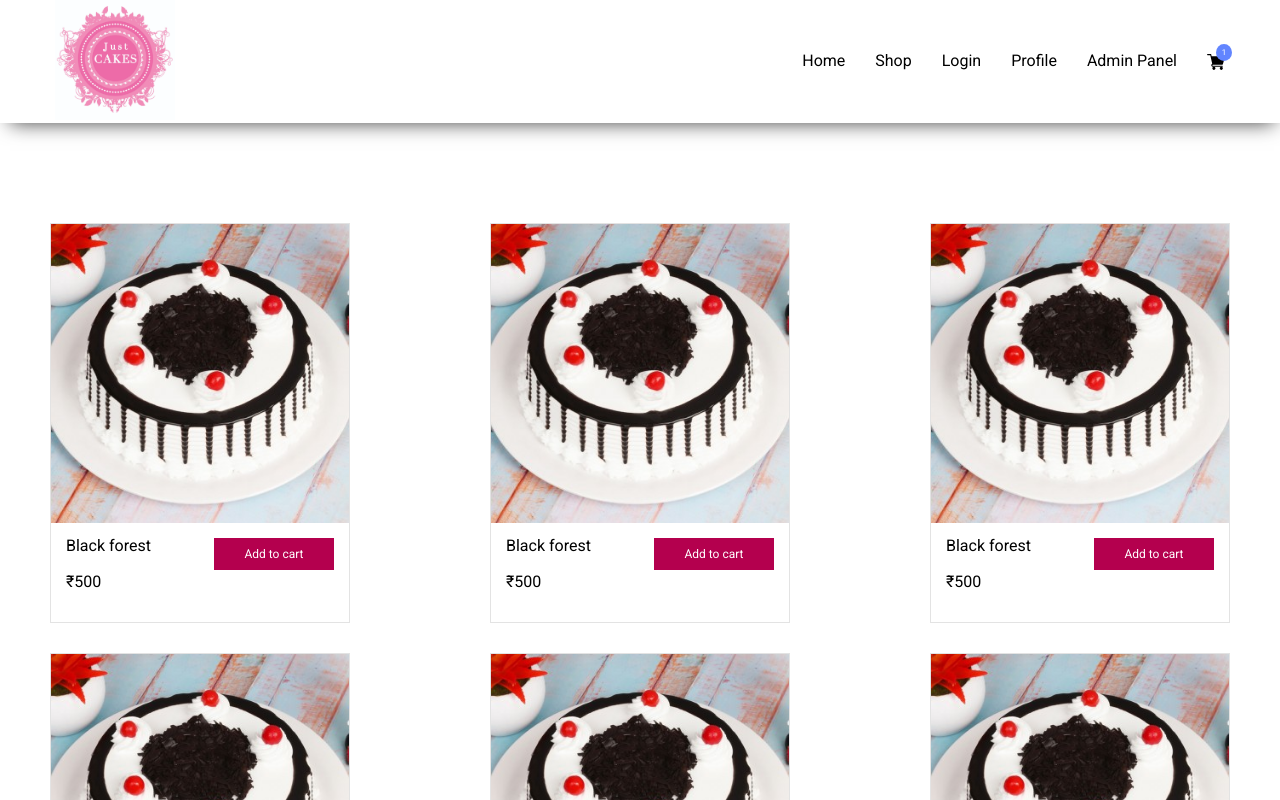
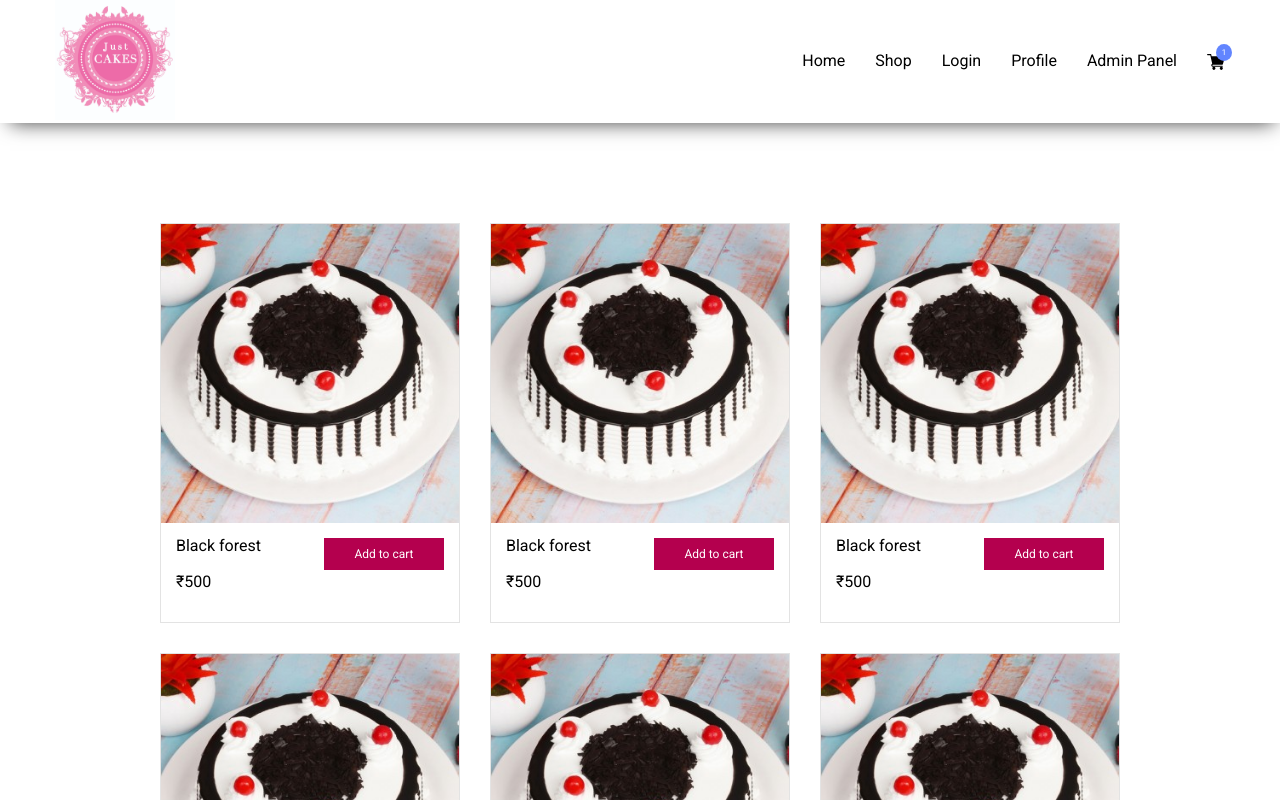
Before and after one commit to msanand333/Cakesmith, a React (Create React App) app: page /shop in a window 1280 px wide. Shown: the top 800 px of the page. Built offline with nearby package versions, Linux system fonts and the light colour scheme.

Commit message:
refactored

```diff
--- a/src/assets/styles/pages/_shop.scss
+++ b/src/assets/styles/pages/_shop.scss
@@ -2,13 +2,13 @@
     .products{
         display: flex;
         flex-wrap: wrap;
-        justify-content:space-between;
+        justify-content:center;
         padding: 100px 50px;
         // height: 100vh;
         overflow: auto;
 
         .product-card{
-           margin-bottom: 30px;
+            margin: 0 15px 30px;
         }
     }
 }
--- a/src/components/navbar/page-navigator.jsx
+++ b/src/components/navbar/page-navigator.jsx
@@ -16,7 +16,7 @@ const PageNavigator = () => {
             <Link to='/profile'>
              Profile
             </Link>
-            <Link to='/admin'>
+            <Link to='/admin/order'>
                 Admin Panel
             </Link>
             <Link to='/cart'>
--- a/src/pages/admin-page/admin-page-view.jsx
+++ b/src/pages/admin-page/admin-page-view.jsx
@@ -10,7 +10,7 @@ const AdminPageView = () => {
             <Sidebar />
             <section className="wrapper">
                 <Switch>
-                    <Route path='/admin' exact component={ReceivedOrders} />
+                    <Route path='/admin/order' exact component={ReceivedOrders} />
                     <Route path='/admin/available-products' component={AvailableProducts} />
                 </Switch>
             </section>
--- a/src/pages/admin-page/sub-components/sidebar.jsx
+++ b/src/pages/admin-page/sub-components/sidebar.jsx
@@ -1,19 +1,19 @@
 import React from 'react';
-import { Link } from 'react-router-dom';
+import { NavLink } from 'react-router-dom';
 
 const Sidebar = () => {
     return (
         <aside className="sidebar">
             <ul>
                 <li>
-                    <Link  to='/admin'>
+                    <NavLink  to='/admin/order' activeClassName="selected">
                         View Orders
-                    </Link>
+                    </NavLink>
                 </li>
                 <li>
-                    <Link  to='/admin/available-products'>
+                    <NavLink to='/admin/available-products' activeClassName="selected">
                         Available products
-                    </Link>
+                    </NavLink>
                 </li>
 
             </ul>
```
